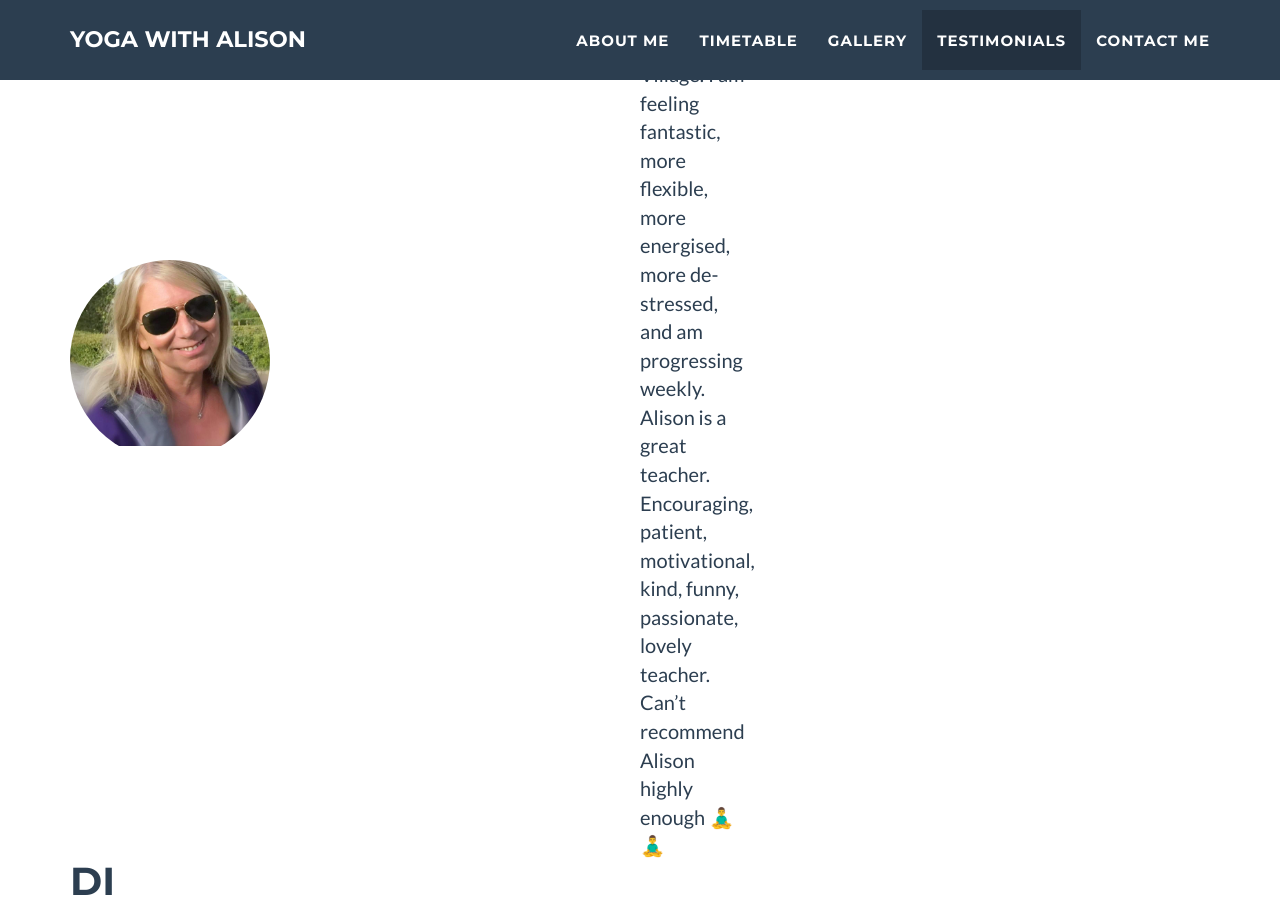
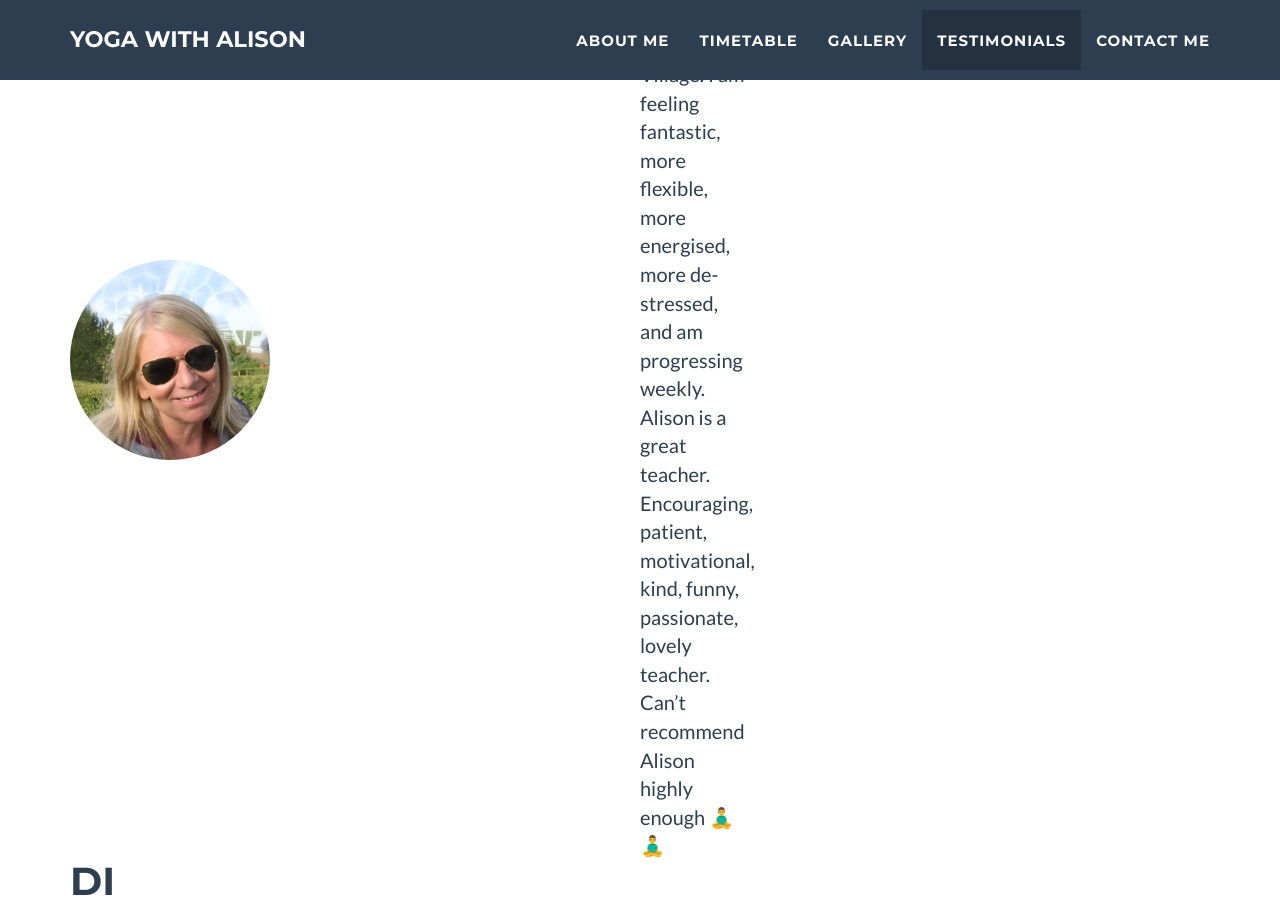
Before and after one commit to YogaWithAlison/yogawithalison.github.io, a Jekyll site: the page built from _posts/2014-07-18-project-1.markdown, in a window 1280 px wide and 900 px high, scrolled down 3655 px. Built offline with Jekyll 4.4.1, drawn with Linux system fonts in a browser that asks for light colours.

Commit message:
testimonials

```diff
--- a/_includes/testimonials.html
+++ b/_includes/testimonials.html
@@ -15,7 +15,7 @@
                         <TH colspan="2" style="width:100%"><H1>{{ post.title }}</H1></TH>
                     </TR>
                     <TR>
-                        <TD> <div style="width:200px; height:200px; position:relative; overflow:hidden; border-radius:50%"> <img src="img/testimonials/{{ post.img }}" style="display: inline;margin: 0 auto;margin-top: -25%; //centers the imageheight: auto;width: 100%;"></div></TD>
+                        <TD> <div style="width:200px; height:200px; position:relative; overflow:hidden; border-radius:50%"> <img src="img/testimonials/{{ post.img }}" style="display: inline;margin: 0 auto;height: auto;width: 100%;"></div></TD>
                         <TD><p>{{ post.description }}</p></TD>
                     </TR>
                 {% endfor %}
```
